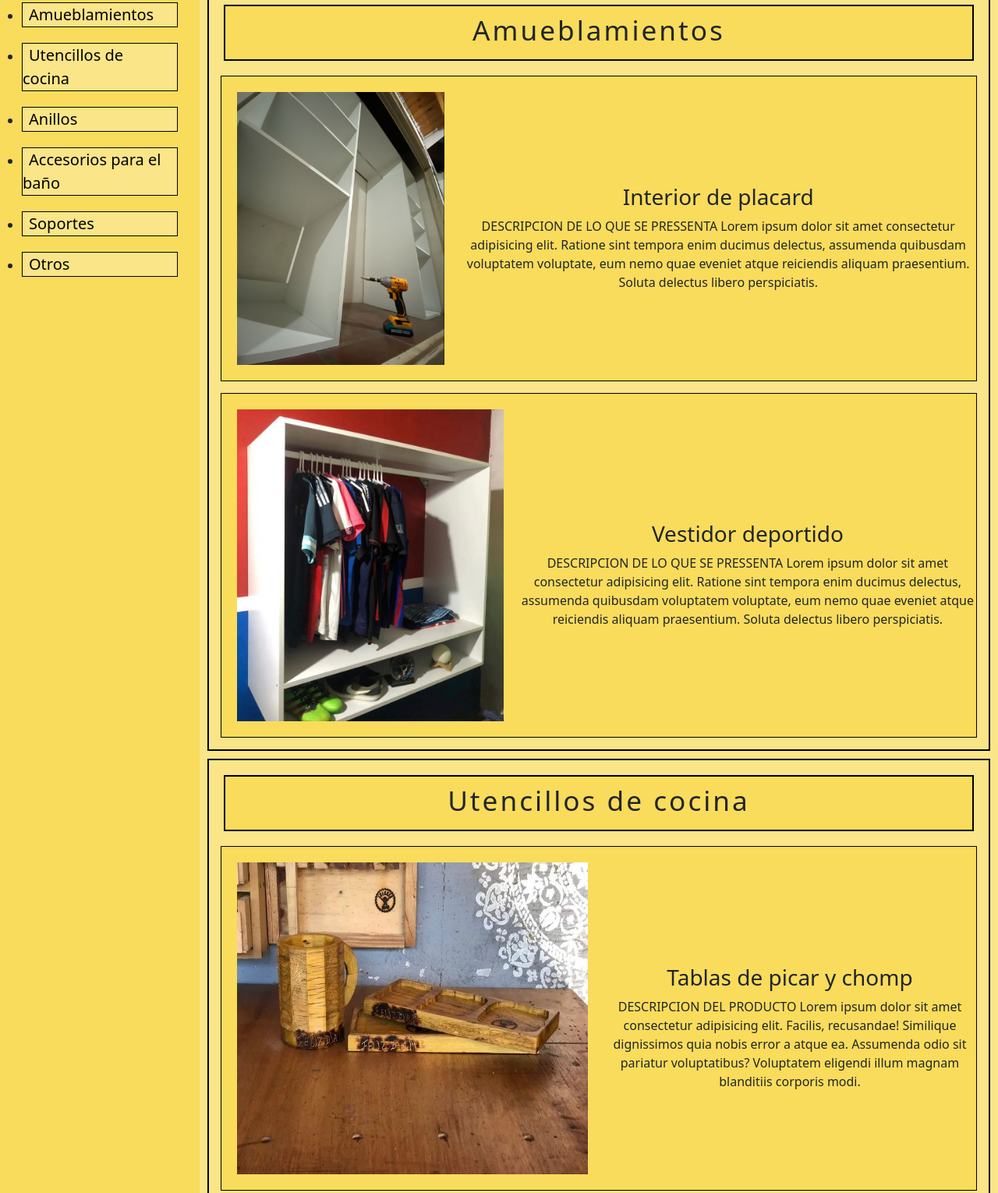
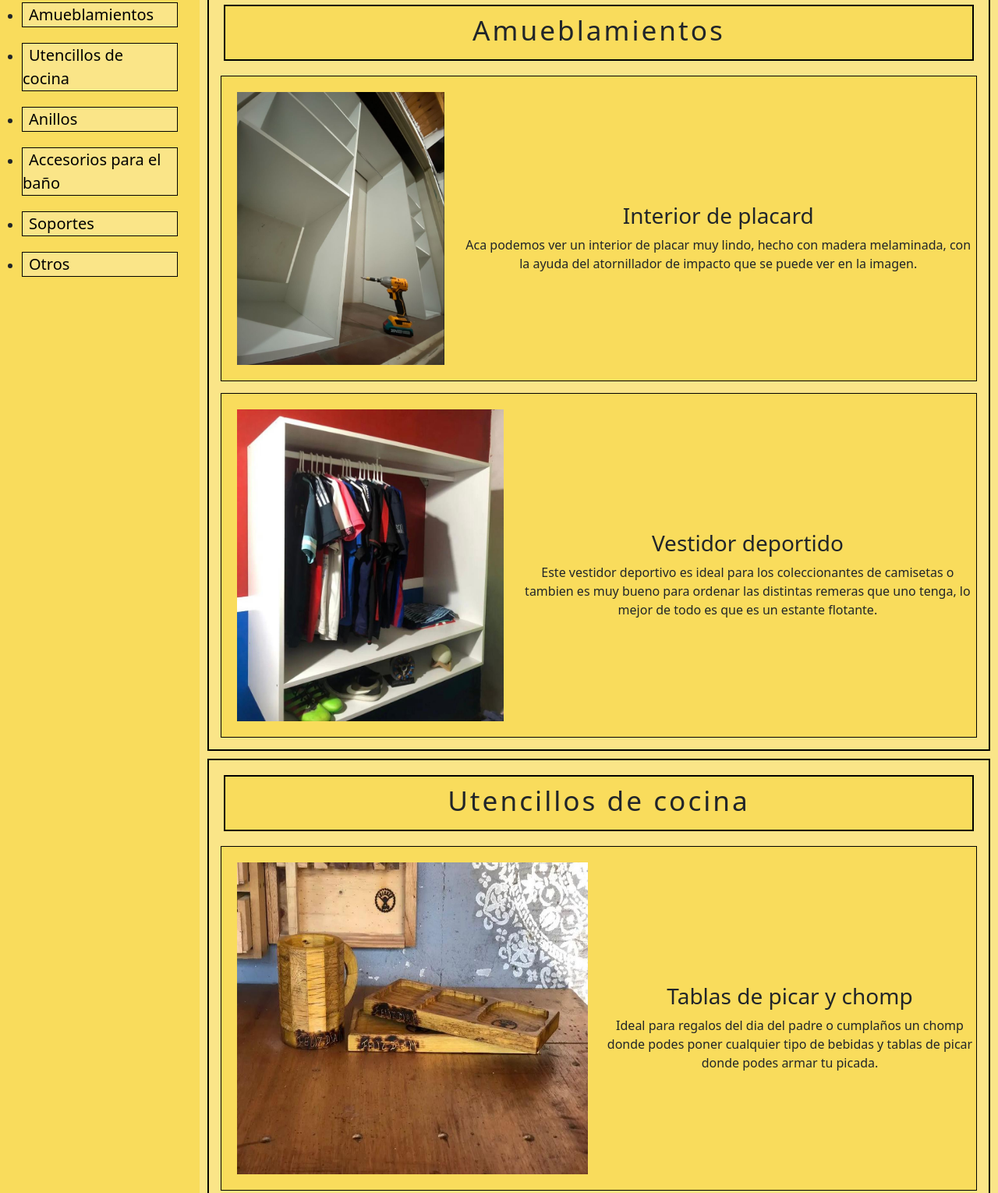
Before and after one commit to TomasBasterrex07/proyecto-tomasbasterrex, a plain HTML site: page pages/trabajos.html in a window 1280 px wide. Shown: the part 475-2005 px from the top of the page at 78% size. Drawn offline with nearby package versions, Linux system fonts and the light colour scheme.

Commit message:
aca hice cambios para la segunda entrega del proyecto final

```diff
--- a/css/estilo.css
+++ b/css/estilo.css
@@ -385,7 +385,7 @@ img{
 .grid_container_trabajos{
     height: auto;
     display: grid;
-    grid-template-rows: 120px 100% auto ;
+    grid-template-rows: 150px 100% auto ;
     grid-template-columns:25% 75%;
 
 
@@ -550,7 +550,7 @@ img{
 
     .grid_header1{
        grid-column: 1/4;
-       background-image: url(../images/imgprintrab.jpg);
+       background-image: url(../images/celuimgprintrab.jpg);
 
 
     }
@@ -648,7 +648,7 @@ img{
 
 .grid_header2{
    grid-column: 1/4;
-   background-image: url(../images/imgprintaller.jpeg);
+   background-image: url(../images/defimgprintaller.jpeg);
 
 
 }
@@ -693,6 +693,7 @@ text-align: center;
 
      position: relative;
 }
+
 .article1{
     width:80%;
     height:10%;
@@ -749,11 +750,13 @@ grid-template-rows: 450px;
     }
 
 
+
     .article1{
         width: 350px;
         height: 550px;
         margin: 3%;
         overflow: auto;
+
     }
     .img_herramientas{
         width:80% ;
@@ -775,7 +778,7 @@ grid-template-rows: 450px;
 
 
 .grid_header3{
-    background-image: url(../images/imgprinpres.jpg);
+    background-image: url(../images/imgprinprescelu.jpg);
 
 }
 
@@ -900,7 +903,7 @@ font-size: 25px;
 }
 .grid_header_contc{
     grid-column: 1/4;
-    background-image: url(../images/imgprincontac.jpg);
+    background-image: url(../images/imgprincontaccelu.jpg);
 }
 .grid_main_contc{
     grid-column: 1/4;
--- a/pages/trabajos.html
+++ b/pages/trabajos.html
@@ -70,11 +70,10 @@
                        <img src="../images/interior de placard.jpeg" alt="" class="imgtrab1">
                        <div class="texto_trab">
                          <h3>Interior de placard</H3>
-                         <p>DESCRIPCION DE LO QUE SE PRESSENTA Lorem ipsum dolor
-                         sit amet consectetur adipisicing elit. Ratione sint tempora
-                         enim ducimus delectus, assumenda quibusdam voluptatem
-                         voluptate, eum nemo quae eveniet atque reiciendis aliquam
-                          praesentium. Soluta delectus libero perspiciatis.</p>
+                         <p>Aca podemos ver un interior de placar muy lindo,
+                          hecho con madera melaminada, con la ayuda del atornillador de
+                          impacto que se puede ver en la imagen.
+                         </p>
                        </div>
 
 
@@ -84,11 +83,10 @@
                         <img src="../images/vestidor deportivo.jpeg" alt="" class="imgtrab2">
                         <div class="texto_trab">
                           <h3>Vestidor deportido</H3>
-                          <p>DESCRIPCION DE LO QUE SE PRESSENTA Lorem ipsum dolor
-                          sit amet consectetur adipisicing elit. Ratione sint tempora
-                          enim ducimus delectus, assumenda quibusdam voluptatem
-                          voluptate, eum nemo quae eveniet atque reiciendis aliquam
-                           praesentium. Soluta delectus libero perspiciatis.</p>
+                          <p>Este vestidor deportivo es ideal para los coleccionantes
+                             de camisetas o tambien es muy bueno para ordenar
+                             las distintas remeras que uno tenga, lo mejor de todo
+                             es que es un estante flotante.</p>
                         </div>
 
 
@@ -104,12 +102,10 @@
                              <img src="../images/chomp y cocina.jpeg" alt="" class="imgtrab3">
                               <div class="texto_trab">
                                  <h3>Tablas de picar y chomp</h3>
-                                 <p>DESCRIPCION DEL PRODUCTO Lorem ipsum dolor sit
-                                 amet consectetur adipisicing elit. Facilis,
-                                 recusandae! Similique dignissimos quia nobis
-                                 error a atque ea. Assumenda odio sit pariatur
-                                 voluptatibus? Voluptatem eligendi illum magnam
-                                 blanditiis corporis modi.</p>
+                                 <p>Ideal para regalos del dia del padre o cumplaños
+                                  un chomp donde podes poner cualquier tipo de bebidas
+                                  y tablas de picar donde podes armar tu picada.
+                                 </p>
                              </div>
 
                           </article>
```
Also changed, not shown: pages/nuestrotaller.html (+14 -4 lines), images/celuimgprintaller.jpeg (added), images/cierra circular de walt.jpeg (added), images/defimgprintaller.jpeg (added), images/imgprincontaccelu.jpg (added), images/imgprinprescelu.jpg (added).
